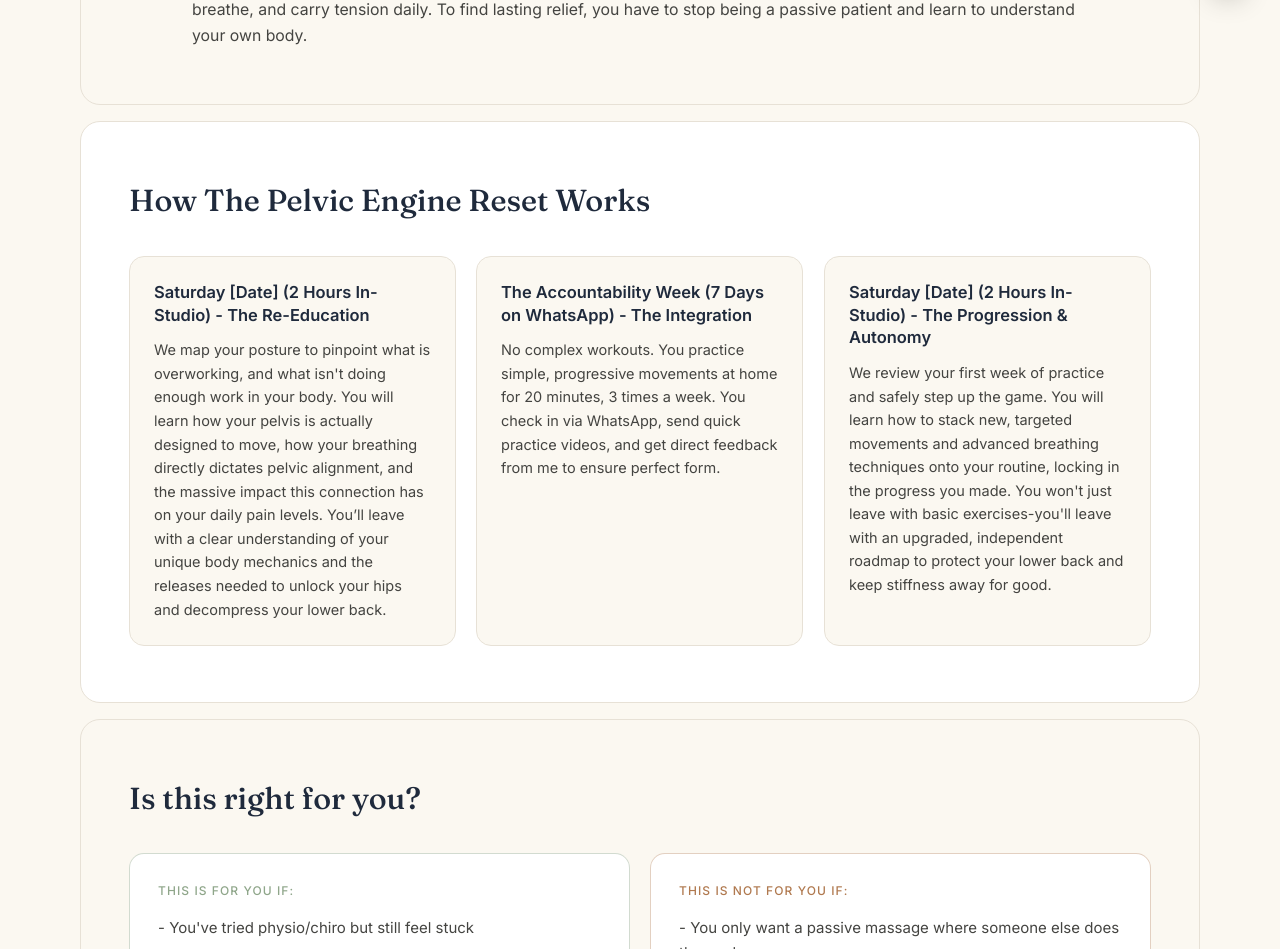
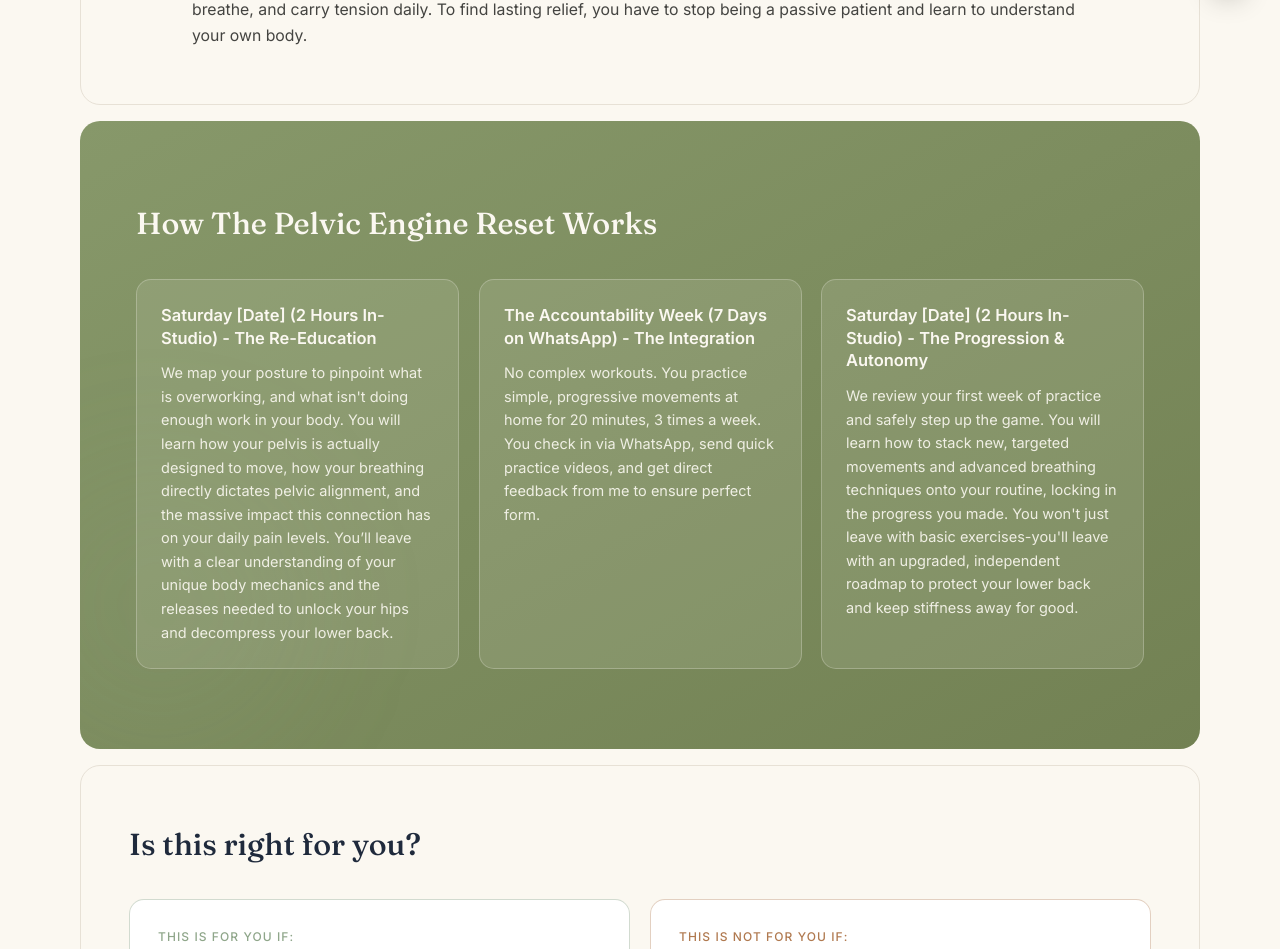
Before and after one commit to VinPOPFrance/James, a Next.js app: page /pelvic-engine-reset in a window 1280 px wide. Shown: the part 780-1729 px from the top of the page. Built offline with nearby package versions, Linux system fonts and the light colour scheme; no server answers.

Commit message:
Enhance styling for the Pelvic Engine Reset page with gradient background and improved text colors

```diff
--- a/src/app/pelvic-engine-reset/page.tsx
+++ b/src/app/pelvic-engine-reset/page.tsx
@@ -105,21 +105,23 @@ export default function SubscriberPelvicEngineResetPage() {
       </Reveal>
 
       <Reveal>
-        <section className="rounded-section border border-hairline bg-white px-8 py-14 md:px-12">
-          <div className="mx-auto max-w-5xl">
-            <h2 className="mb-8 font-voice text-[clamp(1.4rem,2.7vw,1.9rem)] font-medium text-navy">
+        <section className="relative overflow-hidden rounded-section bg-gradient-to-br from-[#87986A] to-[#728153] px-6 py-20 md:px-14">
+          <div className="pointer-events-none absolute -left-16 bottom-0 h-72 w-72 rounded-full bg-sage/10 blur-3xl" />
+          <div className="pointer-events-none absolute -right-16 top-0 h-72 w-72 rounded-full bg-copper/12 blur-3xl" />
+          <div className="relative mx-auto max-w-5xl">
+            <h2 className="mb-8 font-voice text-[clamp(1.4rem,2.7vw,1.9rem)] font-medium text-ivory">
               How The Pelvic Engine Reset Works
             </h2>
             <div className="grid gap-5 md:grid-cols-3">
               {sprintBlocks.map((block) => (
                 <article
                   key={block.title}
-                  className="card-lift rounded-card border border-hairline bg-ivory p-6"
+                  className="card-lift rounded-card border border-ivory/25 bg-ivory/10 p-6"
                 >
-                  <h3 className="mb-3 text-[1.03rem] font-semibold leading-snug text-navy">
+                  <h3 className="mb-3 text-[1.03rem] font-semibold leading-snug text-ivory">
                     {block.title}
                   </h3>
-                  <p className="text-[14.5px] leading-relaxed text-inkSoft">
+                  <p className="text-[14.5px] leading-relaxed text-ivory/90">
                     {block.body}
                   </p>
                 </article>
```
